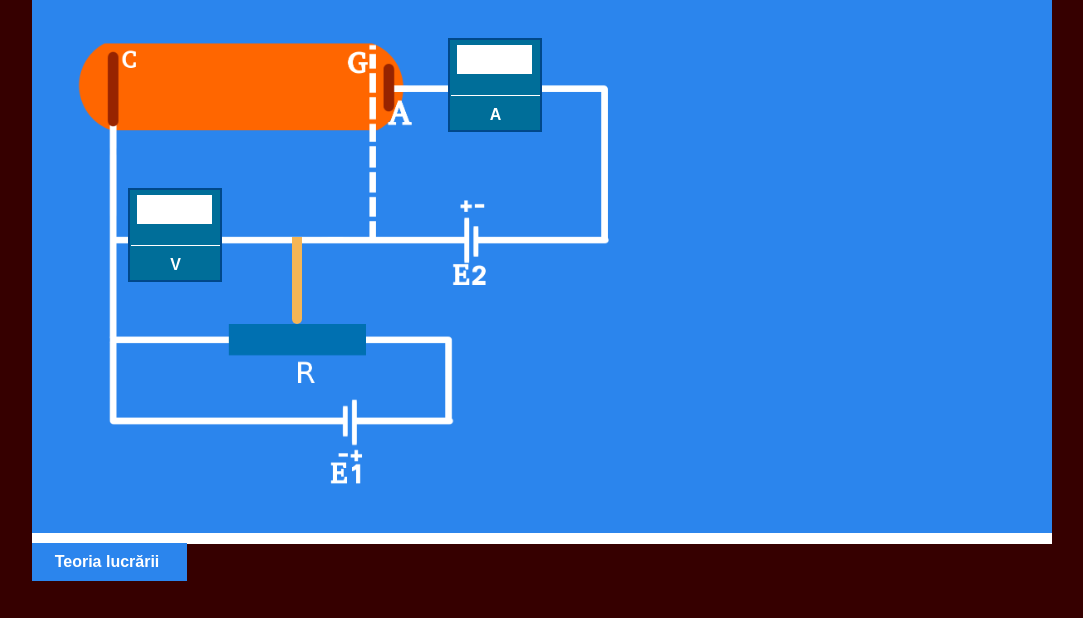
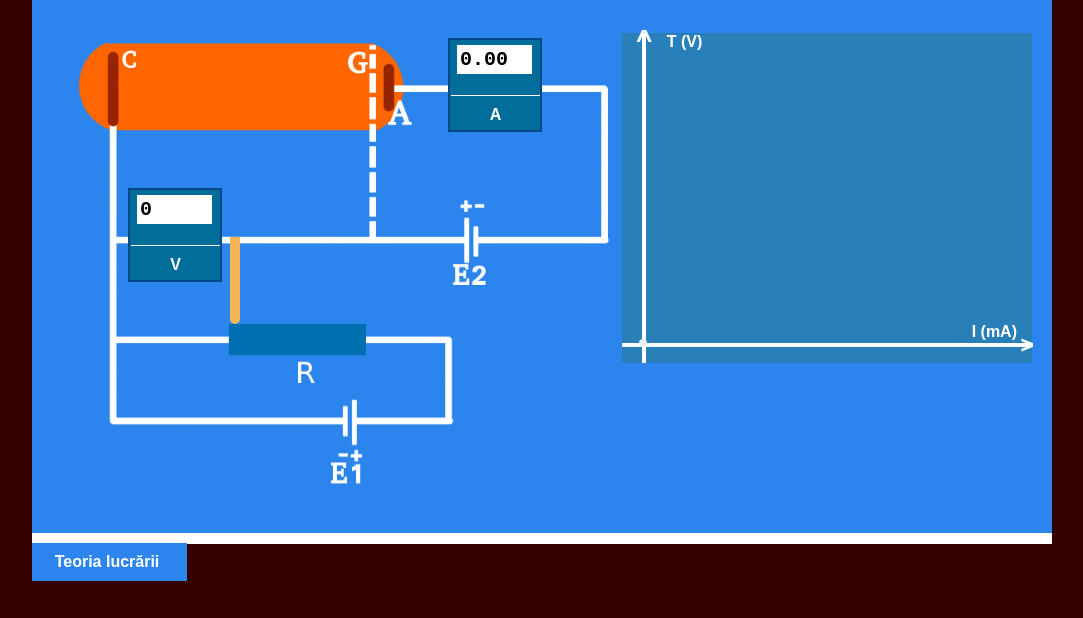
Before and after one commit to IonicaBizau/Franck-and-Hertz-Experiment, a plain HTML site: page index.html in a window 1280 px wide. Shown: the part 182-800 px from the top of the page, without its empty margins (93-1176 px from the left). Drawn offline with Linux system fonts and the light colour scheme.

Commit message:
Added graph.

```diff
--- a/css/style.css
+++ b/css/style.css
@@ -243,3 +243,62 @@ div.transition {
     text-align: left;
     padding: 20px;
 }
+
+/* graph */
+div.graph {
+    width: 410px;
+    height: 330px;
+    background: #2980B9;
+    position: absolute;
+    top: 10px;
+    left: 490px;
+}
+div.graph > div.xaxis {
+    height: 4px;
+    background: white;
+    top: 310px;
+    width: 100%;
+}
+div.graph > div.yaxis {
+    width: 4px;
+    background: white;
+    left: 20px;
+    height: 100%
+}
+.graph .point {
+    position: absolute;
+    background: #ECF0F1;
+    height: 8px;
+    width: 8px;
+    border-radius: 100%;
+    margin-top: -4px;
+    margin-left: -3px;
+}
+
+div.xaxis > div.arrow {
+    position: absolute;
+    right: -2px;
+    top: -11px;
+    font-weight: bold;
+    font-size: 23px;
+}
+div.yaxis > div.arrow {
+    font-weight: bold;
+    position: absolute;
+    font-size: 28px;
+    top: -9px;
+    left: -6px;
+}
+div.yaxis > div.text {
+    position: absolute;
+    top: 0;
+    left: 17px;
+    width: 51px;
+    font-weight: bold;
+}
+div.xaxis > div.text {
+    position: absolute;
+    top: -20px;
+    right: 15px;
+    font-weight: bold;
+}
--- a/index.html
+++ b/index.html
@@ -21,6 +21,16 @@
                     <div class="text">V</div>
                 </div>
                 <div class="cursor"></div>
+                <div class="graph">
+                    <div class="xaxis">
+                        <div class="arrow">&gt;</div>
+                        <div class="text">I (mA)</div>
+                    </div>
+                    <div class="yaxis">
+                        <div class="arrow">^</div>
+                        <div class="text">T (V)</div>
+                    </div>
+                </div>
             </div>
             <div class="docs">
                 <p>Consectetur neque eaque omnis molestias explicabo sequi. Elit atque commodi cumque ipsa illum esse! Molestiae beatae voluptatibus ab quo voluptatem. Consequatur id soluta corporis praesentium voluptate, laudantium! Quas libero reiciendis!</p>
--- a/js/functions.js
+++ b/js/functions.js
@@ -1,3 +1,4 @@
+// simple draggable
 var SimpleDraggable = function (selector, options) {
 
     options.onStart = options.onStart || function () {};
@@ -54,11 +55,43 @@ var SimpleDraggable = function (selector, options) {
     }
 };
 
+// graph
+var SimpleGraph = function (selector, options) {
+
+    if (this.constructor !== SimpleGraph) {
+        throw new Error ("Use new keyword to create a new graph");
+    }
+
+    // get all elements that match the selector
+    var allElms = document.querySelectorAll (selector)
+      , self = this
+      ;
+
+    /**
+     *  Adds a point to graph
+     *
+     */
+    self.addPoint = function (x, y) {
+        for (var i = 0; i < allElms.length; ++i) {
+            var cEl = allElms[i];
+            var newPoint = document.createElement ("div");
+            $(newPoint).css({
+                top: $(cEl).height() - ($(cEl).height() - $(".xaxis", cEl).position().top + Number(y))
+              , left: $(".yaxis").position().left + Number(x)
+            });
+            newPoint.classList.add("point")
+            $(cEl).append(newPoint);
+        }
+    };
+};
+
 /*
  *  ....
  *
  * */
 $(document).ready(function () {
+
+    var Graph = new SimpleGraph (".graph");
 
     // initial animation
     $(".container").css("opacity", "0").animate({
@@ -126,32 +159,41 @@ $(document).ready(function () {
      *
      */
     function updateResult (value) {
-        $(".amp input").val(comptuteValue(value));
+        var x = value
+          , y = comptuteValue (value)
+          ;
+
+        console.log(x.toFixed(2), y);
+        Graph.addPoint (x * 23, y * 16);
+        $(".amp input").val(y);
     }
 
     function comptuteValue (value) {
 
+        var period = 4.9
+          , low = 6
+          ;
+
         function addOrSubstract (x) {
 
-            var period = 4.9;
-
-            if (x < 5.1) {
+            if (x < low) {
                 if (x <= period) {
                     return Math.pow(x, 3/2);
                 } else {
-                    return Math.pow(period + 5.1 - x, 3/2) / 3;
+                    return Math.pow(period + low - x, 3/2) - x * 1.1;
                 }
             }
 
             return addOrSubstract (x - period);
         }
 
-        return (2 * (Math.floor(value / 4.9 + 0.1)) + addOrSubstract(value) * 1.1989).toFixed(2);
+        return (2 * (Math.floor(value / period + 0.1)) + addOrSubstract(value) * 1.1989).toFixed(2);
     }
-
 
     // change handler for voltmeter input
     $(".vol input").on("change", function () {
-        updateResult(Number($(this).val()));
-    });
+        var value = Number($(this).val());
+        document.querySelector(".cursor").style.left = value * 8.6 + min + "px";
+        updateResult(value);
+    }).val("0").change();
 });
```
